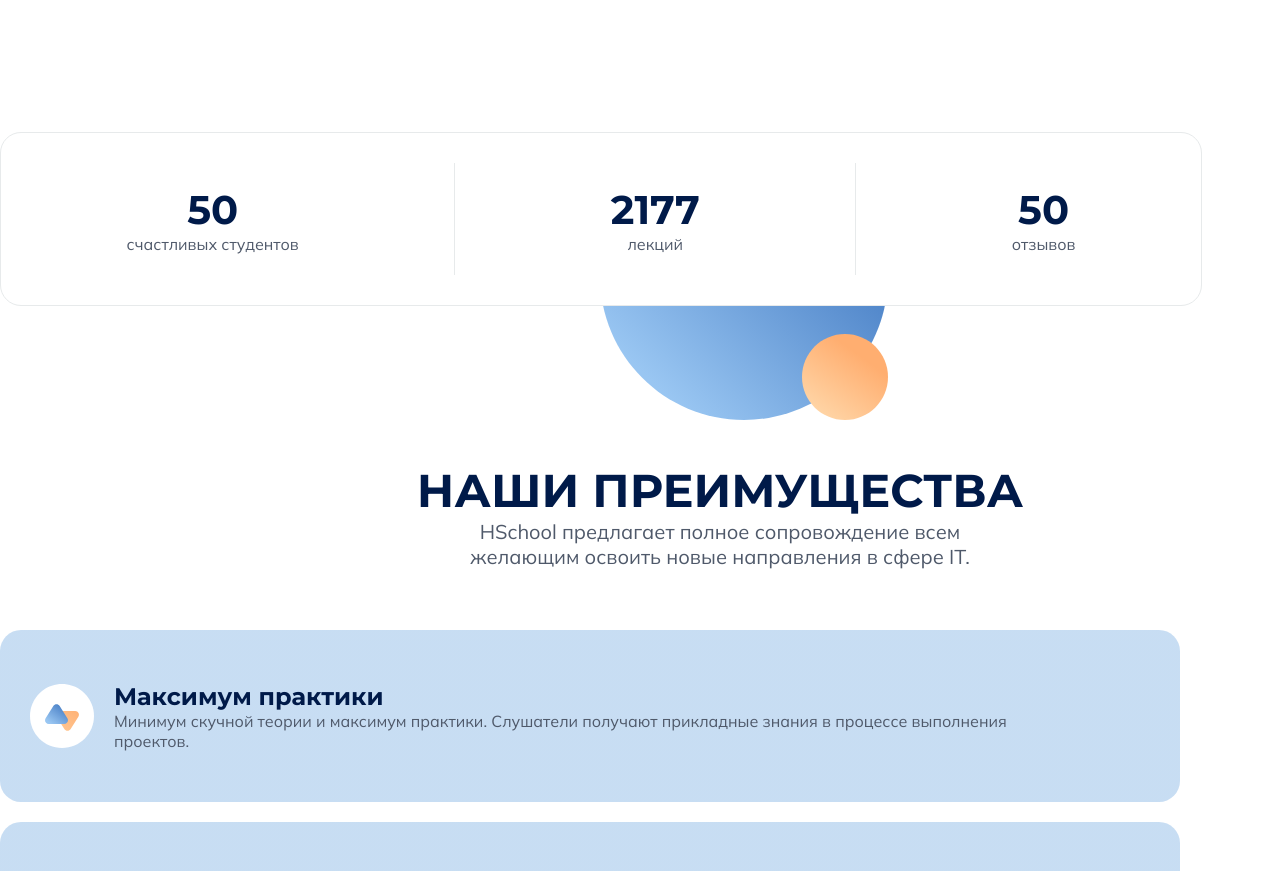
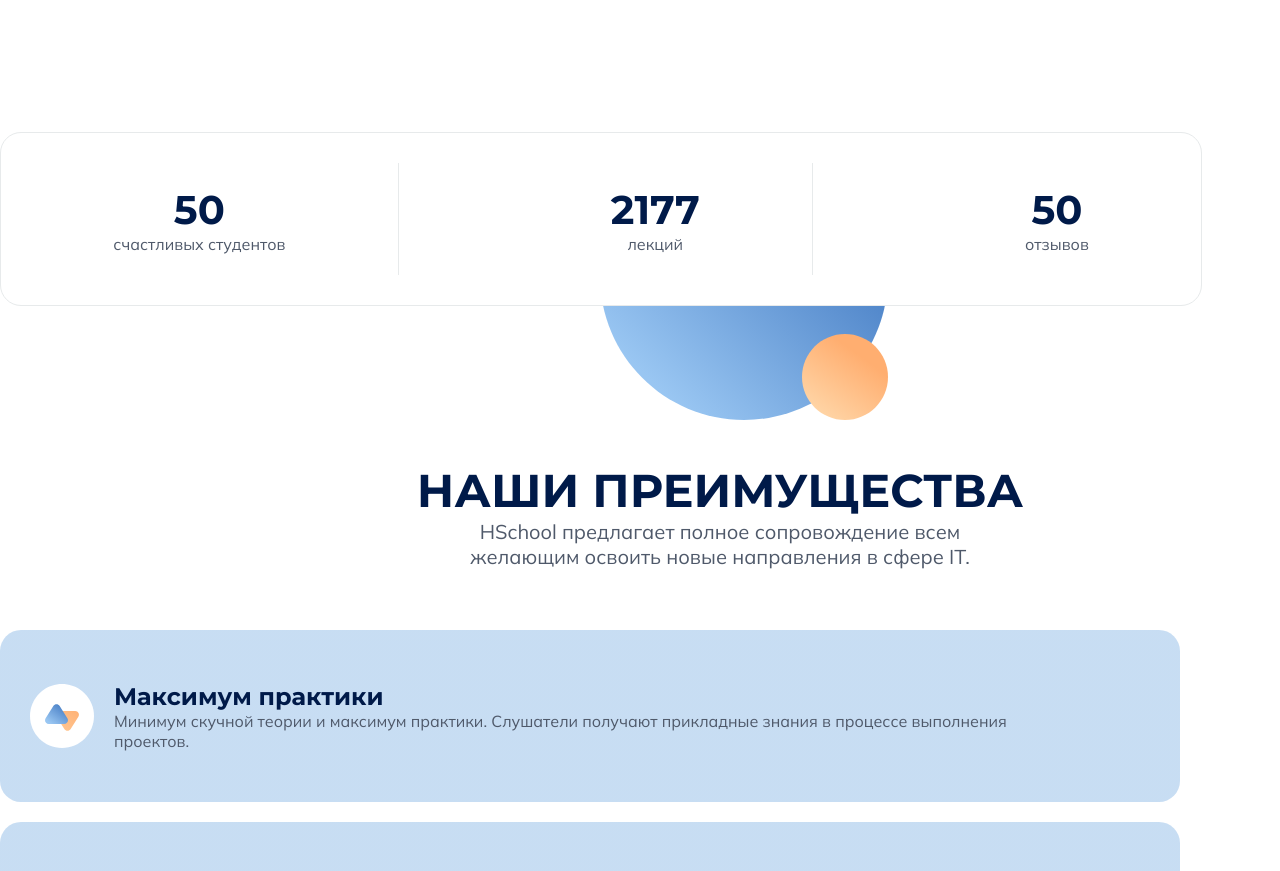
Before and after one commit to olgagrinko-dev/HSchool-ui, a plain HTML site: page index.html in a window 1280 px wide. Shown: the part 820-1691 px from the top of the page. Drawn offline with Linux system fonts and the light colour scheme.

Commit message:
accomplishment of the task

```diff
--- a/style.scss
+++ b/style.scss
@@ -24,19 +24,20 @@ header {
     h2 {
         font: 700 60px 'Montserrat';
         color: $color-font-dark-blue;
+
     }
 
     nav {
         display: flex;
         justify-content: space-between;
 
-        p:not(:last-child) {
-            margin-right: 35px;
-        }
-
         p {
             font: 700 16px 'Mulish';
             color: $color-font-dark-blue;
+        }
+
+        p:not(:last-child) {
+            margin-right: 35px;
         }
 
         p:hover {
@@ -119,9 +120,6 @@ main {
             background-repeat: no-repeat;
             width: 288px;
             height: 288px;
-        }
-
-        .img-group-1 {
             position: absolute;
             left: 600px;
         }
@@ -129,8 +127,6 @@ main {
         .statistics {
             position: relative;
             display: flex;
-            flex-direction: row;
-            justify-content: space-between;
             width: 1200px;
             height: 172px;
             margin-bottom: 156px;
@@ -143,6 +139,7 @@ main {
                 display: flex;
                 flex-direction: column;
                 align-items: center;
+                text-align: center;
                 margin: auto;
 
                 h2 {
@@ -163,7 +160,11 @@ main {
                 width: 1px;
                 height: 112px;
                 background: #E7EAEB;
-                margin: 30px;
+                margin-top: 30px;
+            }
+
+            .seporator:not(:last-child) {
+                margin-right: 100px;
             }
 
         }
```
Also changed, not shown: style.css.
